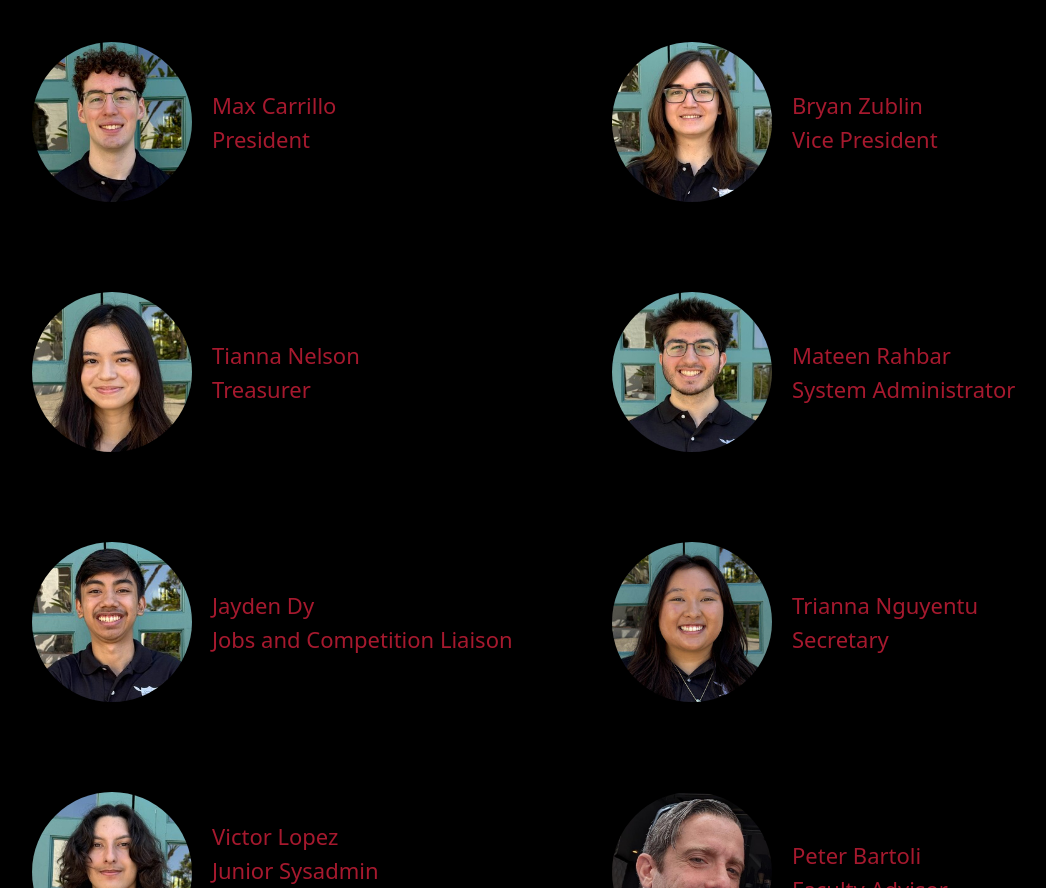
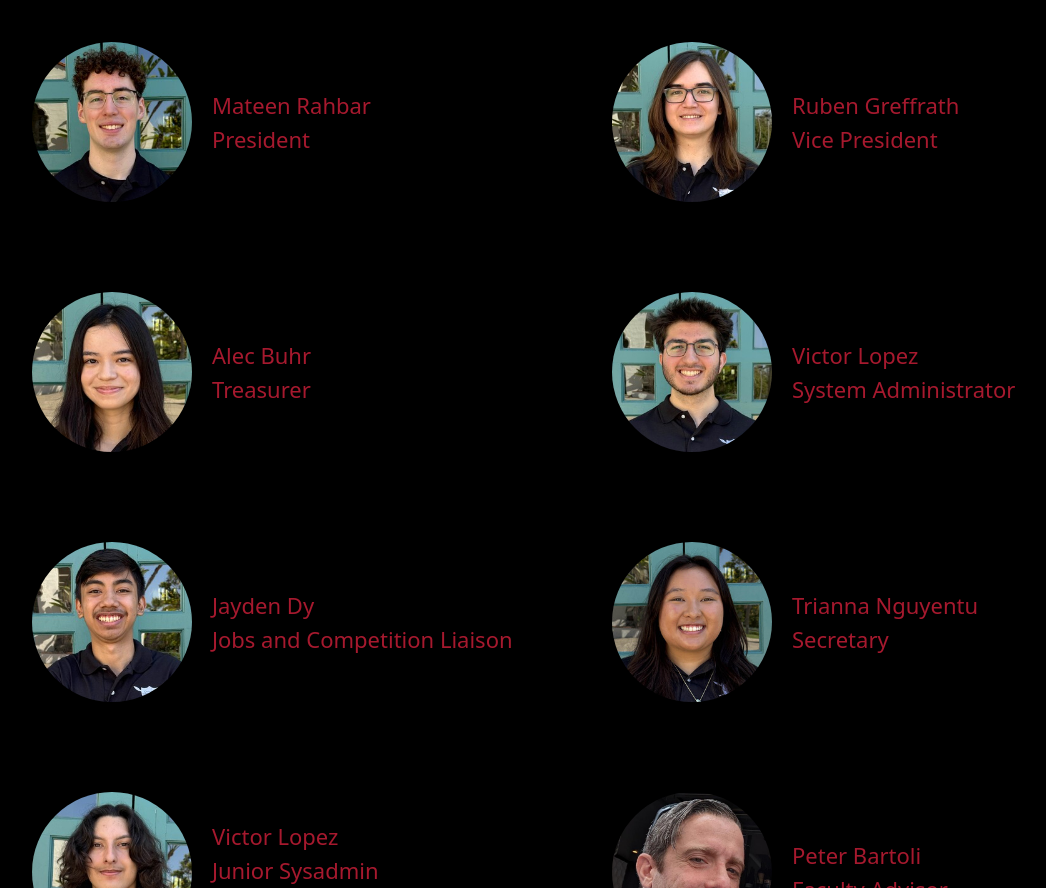
Before and after one commit to SDSU-Cyber-Defense-Team/site, a website built with Vite: page index.html in a window 1280 px wide. Shown: the part 2185-3073 px from the top of the page, without its empty margins (118-1164 px from the left). Built offline with nearby package versions, Linux system fonts and the light colour scheme; a script that the page names is missing.

Commit message:
Changed names for Gen 12

```diff
--- a/index.html
+++ b/index.html
@@ -162,24 +162,24 @@
             <div class="column-10 w-col w-col-3"><img src="images/gen11/max.jpg" loading="lazy" width="160"
                     sizes="(max-width: 479px) 87vw, 160px" alt="" class="image-17"></div>
             <div class="column-16 w-col w-col-3">
-                <h1 class="heading-8">Max Carrillo<br>President</h1>
+                <h1 class="heading-8">Mateen Rahbar<br>President</h1>
             </div>
             <div class="column-11 w-col w-col-3"><img src="images/gen11/bryan.jpg" loading="lazy" width="160"
                     sizes="(max-width: 479px) 87vw, 160px" alt="" class="image-18"></div>
             <div class="column-17 w-col w-col-3">
-                <h1 class="heading-9">Bryan Zublin<br>‍Vice President</h1>
+                <h1 class="heading-9">Ruben Greffrath<br>‍Vice President</h1>
             </div>
         </div>
         <div data-w-id="19ca7be3-bacd-6471-ee8b-b63844ac125e" style="opacity:0" class="columns-2 w-row">
             <div class="column-10 w-col w-col-3"><img src="images/gen11/tianna.jpg" loading="lazy" width="160"
                     sizes="(max-width: 479px) 87vw, 160px" alt="" class="image-17"></div>
             <div class="column-18 w-col w-col-3">
-                <h1 class="heading-10">Tianna Nelson<br>Treasurer</h1>
+                <h1 class="heading-10">Alec Buhr<br>Treasurer</h1>
             </div>
             <div class="column-11 w-col w-col-3"><img src="images/gen11/mateen.jpg" loading="lazy" width="160"
                     sizes="(max-width: 479px) 87vw, 160px" alt="" class="image-18"></div>
             <div class="column-19 w-col w-col-3">
-                <h1 class="heading-11">Mateen Rahbar<br>System Administrator</h1>
+                <h1 class="heading-11">Victor Lopez<br>System Administrator</h1>
             </div>
         </div>
         <div data-w-id="e9c25e3b-1803-a21d-115c-30ec65c98b54" style="opacity:0" class="columns-3 w-row">
```
